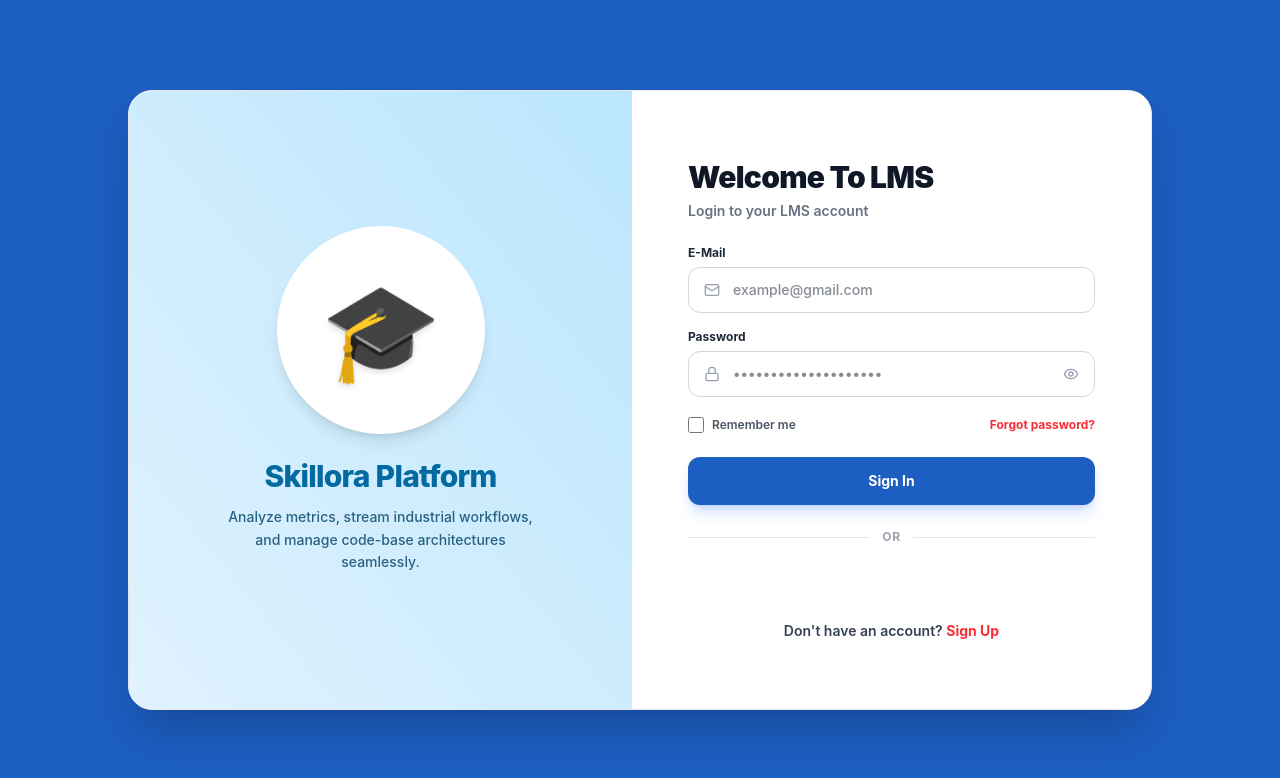
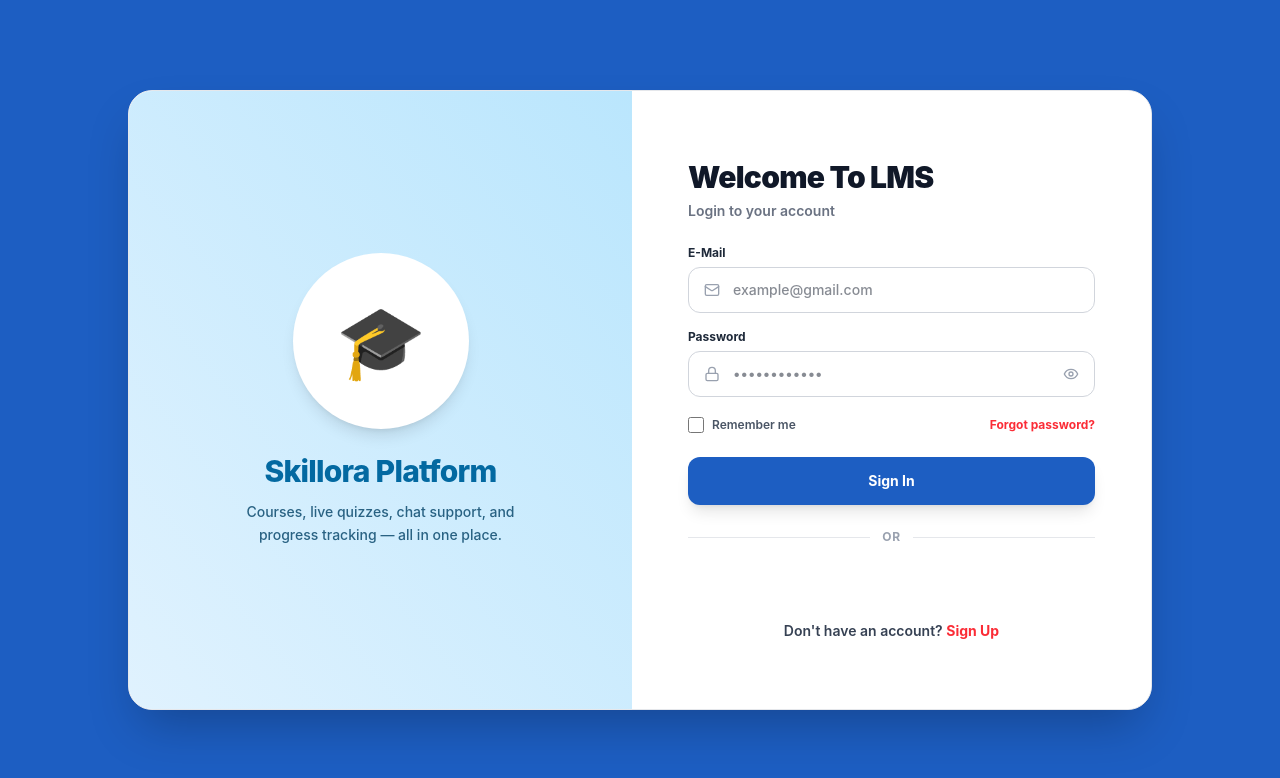
Before and after one commit to Tushar-2002-coder/skillora-frontend, a React (Vite) app: page / in a window 1280 px wide. Shown: the top 778 px of the page. Built offline with nearby package versions, Linux system fonts and the light colour scheme; no server answers.

Commit message:
fix google

```diff
--- a/src/AuthPortal.jsx
+++ b/src/AuthPortal.jsx
@@ -1,478 +1,263 @@
-import React, { useState, useEffect } from 'react';
-
+import React, { useState, useEffect, useCallback } from 'react';
 import { useNavigate } from 'react-router-dom';
-
 import api from './api';
-
 import { Eye, EyeOff, Mail, Lock, User } from 'lucide-react';
 
-
+const GOOGLE_CLIENT_ID = import.meta.env.VITE_GOOGLE_CLIENT_ID ||
+  "665381937501-ifp6c5erg6ukptmv4s2fs52a7vabddor.apps.googleusercontent.com";
 
 export default function AuthPortal({ onAuthSuccess }) {
-
   const navigate = useNavigate();
-
-  const [screen, setScreen] = useState('login'); // 'login', 'register', 'forget'
-
+  const [screen, setScreen] = useState('login');
   const [name, setName] = useState('');
-
   const [email, setEmail] = useState('');
-
   const [password, setPassword] = useState('');
-
-  const [status, setStatus] = useState('');
-
+  const [status, setStatus] = useState({ type: '', msg: '' });
   const [showPassword, setShowPassword] = useState(false);
-
   const [loading, setLoading] = useState(false);
 
-
-
-// 1. Google Auth Success Callback
-  const handleGoogleSuccess = async (credentialResponse) => {
-    setStatus('Syncing with Server... 🔄');
+  // ✅ FIX: useCallback se ensure hota hai ki yeh function reference stable rahe
+  const handleGoogleSuccess = useCallback(async (credentialResponse) => {
+    setStatus({ type: 'info', msg: 'Google Sign-In verifying...' });
     try {
       const res = await api.post('/auth/google-login', {
-        token: credentialResponse.credential
+        token: credentialResponse.credential,
       });
       localStorage.setItem('token', res.data.token);
       localStorage.setItem('user', JSON.stringify(res.data.user));
-
       if (onAuthSuccess) onAuthSuccess(res.data.user);
       navigate('/dashboard');
     } catch (error) {
-      setStatus('Google Auth Failed! ❌');
+      setStatus({ type: 'error', msg: error.response?.data?.message || 'Google login failed.' });
     }
+  }, [navigate, onAuthSuccess]);
+
+  // ✅ FIX: window.googleInitialized flag HATA DIYA — yeh stale callback ka root cause tha
+  // Ab har baar jab screen 'login' pe aata hai, Google button fresh render hota hai
+  useEffect(() => {
+    if (screen !== 'login') return;
+
+    const renderGoogleButton = () => {
+      const btnElement = document.getElementById('googleBtnWrapper');
+      if (!btnElement || !window.google?.accounts) return;
+
+      // Re-initialize with fresh callback every time login screen shows
+      window.google.accounts.id.initialize({
+        client_id: GOOGLE_CLIENT_ID,
+        callback: handleGoogleSuccess,
+        context: 'signin',
+        ux_mode: 'popup',
+      });
+
+      // Clear old button and render fresh
+      btnElement.innerHTML = '';
+      window.google.accounts.id.renderButton(btnElement, {
+        theme: 'outline',
+        size: 'large',
+        text: 'signin_with',
+        shape: 'rectangular',
+        width: btnElement.offsetWidth || 320,
+      });
     };
 
-  // 2. Optimized Initialization
-  useEffect(() => {
-    // Sirf tabhi load karo agar script exist nahi karti
-    if (!document.getElementById('google-gsi-client')) {
+    // If GSI script already loaded, render immediately
+    if (window.google?.accounts) {
+      renderGoogleButton();
+      return;
+    }
+
+    // Else load the script fresh
+    const existingScript = document.getElementById('google-gsi-client');
+    if (existingScript) {
+      // Script tag exists but google object not ready yet — poll briefly
+      const poll = setInterval(() => {
+        if (window.google?.accounts) {
+          clearInterval(poll);
+          renderGoogleButton();
+        }
+      }, 150);
+      return () => clearInterval(poll);
+    }
+
     const script = document.createElement('script');
     script.id = 'google-gsi-client';
     script.src = 'https://accounts.google.com/gsi/client';
     script.async = true;
     script.defer = true;
+    script.onload = () => {
+      setTimeout(renderGoogleButton, 100);
+    };
     document.head.appendChild(script);
+  }, [screen, handleGoogleSuccess]);
+
+  const handleAuthSubmit = async (e) => {
+    e.preventDefault();
+    setLoading(true);
+    setStatus({ type: 'info', msg: 'Processing...' });
+    try {
+      if (screen === 'register') {
+        const res = await api.post('/auth/register', { name, email, password, role: 'student' });
+        setStatus({ type: 'success', msg: res.data.message || 'Registration successful! Please sign in.' });
+        setScreen('login');
+      } else if (screen === 'login') {
+        const res = await api.post('/auth/login', { email, password });
+        localStorage.setItem('token', res.data.token);
+        localStorage.setItem('user', JSON.stringify(res.data.user));
+        if (onAuthSuccess) onAuthSuccess(res.data.user);
+        navigate('/dashboard');
+      } else if (screen === 'forget') {
+        const res = await api.post('/auth/forget-password', { email });
+        setStatus({ type: 'success', msg: res.data.message });
       }
-
-    const init = () => {
-      if (window.google?.accounts) {
-        window.google.accounts.id.initialize({
-          client_id: "665381937501-ifp6c5erg6ukptmv4s2fs52a7vabddor.apps.googleusercontent.com",
-          callback: handleGoogleSuccess,
-          ux_mode: "popup"
-        });
-
-        const btnElement = document.getElementById("googleBtnWrapper");
-        if (btnElement) {
-          window.google.accounts.id.renderButton(btnElement, {
-            theme: "outline",
-            size: "large",
-            type: "standard"
-          });
-        }
+    } catch (error) {
+      setStatus({ type: 'error', msg: error.response?.data?.message || 'Something went wrong.' });
+    } finally {
+      setLoading(false);
     }
   };
 
-    // Google script load hone ka wait karo
-    const interval = setInterval(() => {
-      if (window.google?.accounts) {
-        init();
-        clearInterval(interval);
-      }
-    }, 100);
-
-    return () => clearInterval(interval);
-  }, [screen]); // Screen change hone par button re-render hoga
-
-
-
-  // 📝 Standard Form Submit Handler
-
-  const handleAuthSubmit = async (e) => {
-
-    e.preventDefault();
-
-    setLoading(true);
-
-    setStatus('Processing... ⏳');
-
-    try {
-
-      if (screen === 'register') {
-
-        const res = await api.post('/auth/register', { name, email, password, role: 'student' });
-
-        setStatus(res.data.message || 'Registration Successful! Please Sign In.');
-
-        setScreen('login');
-
-      } else if (screen === 'login') {
-
-        const res = await api.post('/auth/login', { email, password });
-
-        localStorage.setItem('token', res.data.token);
-
-        localStorage.setItem('user', JSON.stringify(res.data.user));
-
-
-
-        if (onAuthSuccess) onAuthSuccess(res.data.user);
-
-        navigate('/dashboard');
-
-      } else if (screen === 'forget') {
-
-        const res = await api.post('/auth/forget-password', { email });
-
-        setStatus(res.data.message);
-
-      }
-
-    } catch (error) {
-
-      setStatus(error.response?.data?.message || 'Something went wrong! ❌');
-
-    } finally {
-
-      setLoading(false);
-
-    }
-
+  const switchScreen = (s) => {
+    setScreen(s);
+    setStatus({ type: '', msg: '' });
   };
 
-
+  const statusStyles = {
+    info:    'bg-blue-50 border-blue-200 text-blue-700',
+    success: 'bg-green-50 border-green-200 text-green-700',
+    error:   'bg-red-50 border-red-200 text-red-600',
+  };
 
   return (
+    <div className="min-h-screen w-full flex items-center justify-center bg-[#1d5ec2] p-4 md:p-10 font-sans box-border">
+      <div className="w-full max-w-[1024px] min-h-[620px] bg-white rounded-[24px] shadow-2xl flex flex-col md:flex-row overflow-hidden border border-gray-200">
 
-    <div className="min-h-screen w-full flex items-center justify-center bg-[#1d5ec2] p-4 md:p-10 font-sans box-border selection:bg-blue-200">
-
-
-
-      {/* Container Box */}
-
-      <div className="w-full max-w-[1024px] min-h-[620px] bg-white rounded-[24px] shadow-2xl flex flex-col md:flex-row overflow-hidden border border-gray-200 box-border">
-
-
-
-        {/* Left Container: Visual 3D Branding Panel */}
-
+        {/* Left Panel */}
         <div className="flex-1 bg-gradient-to-tr from-[#e0f2fe] to-[#bae6fd] flex flex-col justify-center items-center p-8 md:p-12 text-center relative select-none">
-
-          <div className="w-44 h-44 md:w-52 md:h-52 rounded-full bg-white flex items-center justify-center shadow-lg mb-6 transform transition-transform duration-500 hover:scale-105">
-
-            <span className="text-7xl md:text-8xl filter drop-shadow-md">🎓</span>
-
+          <div className="w-44 h-44 rounded-full bg-white flex items-center justify-center shadow-lg mb-6 hover:scale-105 transition-transform duration-300">
+            <span className="text-7xl">🎓</span>
+          </div>
+          <h2 className="text-2xl md:text-3xl font-extrabold text-[#0369a1] mb-3 tracking-tight">
+            Skillora Platform
+          </h2>
+          <p className="text-sm text-[#0c4a6e] max-w-[320px] leading-relaxed opacity-85 font-medium">
+            Courses, live quizzes, chat support, and progress tracking — all in one place.
+          </p>
         </div>
 
-          <h2 className="text-2xl md:text-3xl font-extrabold text-[#0369a1] mb-3 tracking-tight">
-
-            Skillora Platform
-
-          </h2>
-
-          <p className="text-sm text-[#0c4a6e] max-w-[320px] leading-relaxed opacity-85 font-medium">
-
-            Analyze metrics, stream industrial workflows, and manage code-base architectures seamlessly.
-
+        {/* Right Panel */}
+        <div className="flex-1 p-8 sm:p-12 md:p-14 flex flex-col justify-center bg-white">
+          <div className="mb-6">
+            <h1 className="text-2xl md:text-3xl font-black text-gray-900 mb-1.5 tracking-tight">
+              Welcome To LMS
+            </h1>
+            <p className="text-sm font-semibold text-gray-500">
+              {screen === 'login' && 'Login to your account'}
+              {screen === 'register' && 'Create a new account'}
+              {screen === 'forget' && 'Enter your email to reset password'}
             </p>
-
-
-
-          {/* Dynamic Graphic Waves Accent */}
-
-          <div className="absolute inset-0 opacity-10 pointer-events-none bg-[radial-gradient(ellipse_at_center,_var(--tw-gradient-stops))] from-blue-400 via-transparent to-transparent"></div>
-
           </div>
 
+          {status.msg && (
+            <div className={`mb-4 border px-4 py-3 rounded-xl text-xs font-bold leading-normal ${statusStyles[status.type] || statusStyles.info}`}>
+              {status.msg}
+            </div>
+          )}
 
+          <form onSubmit={handleAuthSubmit} className="flex flex-col gap-4">
+            {screen === 'register' && (
+              <div className="flex flex-col gap-1.5">
+                <label className="text-xs font-bold text-gray-800">Full Name</label>
+                <div className="relative flex items-center">
+                  <User size={16} className="absolute left-4 text-gray-400" />
+                  <input type="text" placeholder="Your full name" value={name}
+                    onChange={(e) => setName(e.target.value)} required
+                    className="w-full bg-white border border-gray-300 rounded-xl py-3 pl-11 pr-4 text-sm font-medium text-gray-900 outline-none focus:border-blue-500 focus:ring-2 focus:ring-blue-100 transition-all box-border" />
+                </div>
+              </div>
+            )}
 
-        {/* Right Container: Form Sheet */}
-
-        <div className="flex-1 p-8 sm:p-12 md:p-14 flex flex-col justify-center bg-white box-border">
-
-
-
-          {/* Header Info */}
-
-          <div className="mb-6">
-
-            <h1 className="text-2xl md:text-3xl font-black text-gray-900 mb-1.5 tracking-tight">
-
-              Welcome To LMS
-
-            </h1>
-
-            <p className="text-sm font-semibold text-gray-500">
-
-              {screen === 'login' && 'Login to your LMS account'}
-
-              {screen === 'register' && 'Enter registration details below'}
-
-              {screen === 'forget' && 'Enter your email for security link'}
-
-            </p>
-
+            <div className="flex flex-col gap-1.5">
+              <label className="text-xs font-bold text-gray-800">E-Mail</label>
+              <div className="relative flex items-center">
+                <Mail size={16} className="absolute left-4 text-gray-400" />
+                <input type="email" placeholder="example@gmail.com" value={email}
+                  onChange={(e) => setEmail(e.target.value)} required
+                  className="w-full bg-white border border-gray-300 rounded-xl py-3 pl-11 pr-4 text-sm font-medium text-gray-900 outline-none focus:border-blue-500 focus:ring-2 focus:ring-blue-100 transition-all box-border" />
+              </div>
             </div>
 
-
-
-          {/* Status Alert Bar */}
-
-          {status && (
-
-            <div className="mb-4 bg-blue-50 border border-blue-200 text-blue-700 px-4 py-3 rounded-xl text-xs font-bold leading-normal transition-all duration-200">
-
-              {status}
-
+            {screen !== 'forget' && (
+              <div className="flex flex-col gap-1.5">
+                <label className="text-xs font-bold text-gray-800">Password</label>
+                <div className="relative flex items-center">
+                  <Lock size={16} className="absolute left-4 text-gray-400" />
+                  <input type={showPassword ? 'text' : 'password'} placeholder="••••••••••••"
+                    value={password} onChange={(e) => setPassword(e.target.value)} required
+                    className="w-full bg-white border border-gray-300 rounded-xl py-3 pl-11 pr-11 text-sm font-medium text-gray-900 outline-none focus:border-blue-500 focus:ring-2 focus:ring-blue-100 transition-all box-border" />
+                  <button type="button" onClick={() => setShowPassword(!showPassword)}
+                    className="absolute right-4 text-gray-400 hover:text-gray-600">
+                    {showPassword ? <EyeOff size={16} /> : <Eye size={16} />}
+                  </button>
                 </div>
-
+              </div>
             )}
 
-
-
-          {/* Master Form Pipeline */}
-
-          <form onSubmit={handleAuthSubmit} className="flex flex-col gap-4">
-
-
-
-            {screen === 'register' && (
-
-              <div className="flex flex-col gap-1.5">
-
-                <label className="text-xs font-bold text-gray-800">Full Name</label>
-
-                <div className="relative flex items-center">
-
-                  <User size={16} className="absolute left-4 text-gray-400" />
-
-                  <input
-
-                    type="text"
-
-                    placeholder="Your full name"
-
-                    value={name}
-
-                    onChange={(e) => setName(e.target.value)}
-
-                    required
-
-                    className="w-full bg-white border border-gray-300 rounded-xl py-3 pl-11 pr-4 text-sm font-medium text-gray-900 outline-none focus:border-blue-500 focus:ring-2 focus:ring-blue-100 transition-all box-border"
-
-                  />
-
+            {screen === 'login' && (
+              <div className="flex justify-between items-center text-xs mt-1">
+                <label className="flex items-center gap-2 text-gray-600 font-semibold cursor-pointer">
+                  <input type="checkbox" className="w-4 h-4 rounded border-gray-300" />
+                  Remember me
+                </label>
+                <span onClick={() => switchScreen('forget')}
+                  className="text-red-500 hover:text-red-600 font-bold cursor-pointer">
+                  Forgot password?
+                </span>
               </div>
-
-              </div>
-
             )}
 
+            <button type="submit" disabled={loading}
+              className="w-full bg-[#1d5ec2] hover:bg-[#154fa5] active:scale-[0.99] disabled:bg-blue-400 text-white py-3.5 px-4 rounded-xl text-sm font-bold shadow-lg transition-all cursor-pointer mt-2">
+              {loading ? 'Please wait...' :
+                screen === 'login' ? 'Sign In' :
+                screen === 'register' ? 'Create Account' : 'Send Reset Link'}
+            </button>
+          </form>
 
-
-            <div className="flex flex-col gap-1.5">
-
-              <label className="text-xs font-bold text-gray-800">E-Mail</label>
-
-              <div className="relative flex items-center">
-
-                <Mail size={16} className="absolute left-4 text-gray-400" />
-
-                <input
-
-                  type="email"
-
-                  placeholder="example@gmail.com"
-
-                  value={email}
-
-                  onChange={(e) => setEmail(e.target.value)}
-
-                  required
-
-                  className="w-full bg-white border border-gray-300 rounded-xl py-3 pl-11 pr-4 text-sm font-medium text-gray-900 outline-none focus:border-blue-500 focus:ring-2 focus:ring-blue-100 transition-all box-border"
-
-                />
-
+          {/* Google Sign-In */}
+          {screen === 'login' && (
+            <div className="mt-4 flex flex-col items-center">
+              <div className="w-full flex items-center justify-center my-2">
+                <div className="border-t border-gray-200 w-full" />
+                <span className="px-3 text-xs text-gray-400 font-bold uppercase tracking-wider bg-white whitespace-nowrap">or</span>
+                <div className="border-t border-gray-200 w-full" />
               </div>
-
+              <div id="googleBtnWrapper" className="w-full min-h-[44px] flex justify-center" />
             </div>
-
-
-
-            {screen !== 'forget' && (
-
-              <div className="flex flex-col gap-1.5">
-
-                <label className="text-xs font-bold text-gray-800">Password</label>
-
-                <div className="relative flex items-center">
-
-                  <Lock size={16} className="absolute left-4 text-gray-400" />
-
-                  <input
-
-                    type={showPassword ? "text" : "password"}
-
-                    placeholder="••••••••••••••••••••"
-
-                    value={password}
-
-                    onChange={(e) => setPassword(e.target.value)}
-
-                    required
-
-                    className="w-full bg-white border border-gray-300 rounded-xl py-3 pl-11 pr-11 text-sm font-medium text-gray-900 outline-none focus:border-blue-500 focus:ring-2 focus:ring-blue-100 transition-all box-border"
-
-                  />
-
-                  <button
-
-                    type="button"
-
-                    onClick={() => setShowPassword(!showPassword)}
-
-                    className="absolute right-4 text-gray-400 hover:text-gray-600 focus:outline-none"
-
-                  >
-
-                    {showPassword ? <EyeOff size={16} /> : <Eye size={16} />}
-
-                  </button>
-
-                </div>
-
-              </div>
-
           )}
 
-
-
+          {/* Footer */}
+          <div className="text-center mt-6">
             {screen === 'login' && (
-
-              <div className="flex justify-between items-center text-xs mt-1">
-
-                <label className="flex items-center gap-2 text-gray-600 font-semibold cursor-pointer select-none">
-
-                  <input type="checkbox" className="w-4 h-4 rounded border-gray-300 text-blue-600 focus:ring-blue-500 cursor-pointer" />
-
-                  Remember me
-
-                </label>
-
-                <span
-
-                  onClick={() => { setScreen('forget'); setStatus(''); }}
-
-                  className="text-red-500 hover:text-red-600 font-bold cursor-pointer transition-colors"
-
-                >
-
-                  Forgot password?
-
-                </span>
-
+              <p className="text-sm font-semibold text-gray-700">
+                Don't have an account?{' '}
+                <span onClick={() => switchScreen('register')} className="text-red-500 font-bold cursor-pointer hover:text-red-600">Sign Up</span>
+              </p>
+            )}
+            {screen === 'register' && (
+              <p className="text-sm font-semibold text-gray-700">
+                Already registered?{' '}
+                <span onClick={() => switchScreen('login')} className="text-red-500 font-bold cursor-pointer hover:text-red-600">Sign In</span>
+              </p>
+            )}
+            {screen === 'forget' && (
+              <p className="text-sm font-semibold text-gray-700">
+                Back to{' '}
+                <span onClick={() => switchScreen('login')} className="text-red-500 font-bold cursor-pointer hover:text-red-600">Sign In</span>
+              </p>
+            )}
           </div>
-
-            )}
-
-
-
-            <button
-
-              type="submit"
-
-              disabled={loading}
-
-              className="w-full bg-[#1d5ec2] hover:bg-[#154fa5] active:scale-[0.99] disabled:bg-blue-400 text-white py-3.5 px-4 rounded-xl text-sm font-bold shadow-lg shadow-blue-600/20 transition-all cursor-pointer box-border mt-2"
-
-            >
-
-              {loading ? 'Processing Framework...' : screen === 'login' ? 'Sign In' : screen === 'register' ? 'Create Account' : 'Dispatch Reset Link'}
-
-            </button>
-
-          </form>
-
-
-
-          {/* Google Single Sign-On Module */}
-
-          {screen === 'login' && (
-
-            <div className="mt-4 flex flex-col items-center">
-
-              <div className="w-full flex items-center justify-center my-2">
-
-                <div className="border-t border-gray-200 w-full"></div>
-
-                <span className="px-3 text-xs text-gray-400 font-bold uppercase tracking-wider bg-white whitespace-nowrap">or</span>
-
-                <div className="border-t border-gray-200 w-full"></div>
-
         </div>
-
-              <div id="googleBtnWrapper" className="w-full min-h-[44px] flex justify-center transition-all duration-200"></div>
-
       </div>
-
-          )}
-
-
-
-          {/* Panel Form Footer Router */}
-
-          <div className="text-center mt-6">
-
-            {screen === 'login' && (
-
-              <p className="text-sm font-semibold text-gray-700">
-
-                Don't have an account?{' '}
-
-                <span onClick={() => { setScreen('register'); setStatus(''); }} className="text-red-500 hover:text-red-600 font-bold cursor-pointer transition-colors">Sign Up</span>
-
-              </p>
-
-            )}
-
-            {screen === 'register' && (
-
-              <p className="text-sm font-semibold text-gray-700">
-
-                Already registered?{' '}
-
-                <span onClick={() => { setScreen('login'); setStatus(''); }} className="text-red-500 hover:text-red-600 font-bold cursor-pointer transition-colors">Sign In</span>
-
-              </p>
-
-            )}
-
-            {screen === 'forget' && (
-
-              <p className="text-sm font-semibold text-gray-700">
-
-                Return back to entry gateway?{' '}
-
-                <span onClick={() => { setScreen('login'); setStatus(''); }} className="text-red-500 hover:text-red-600 font-bold cursor-pointer transition-colors">Sign In</span>
-
-              </p>
-
-            )}
-
     </div>
-
-
-
-        </div>
-
-      </div>
-
-    </div>
-
   );
-
 }
```
Lines whose indentation alone changed are shown as unchanged.
